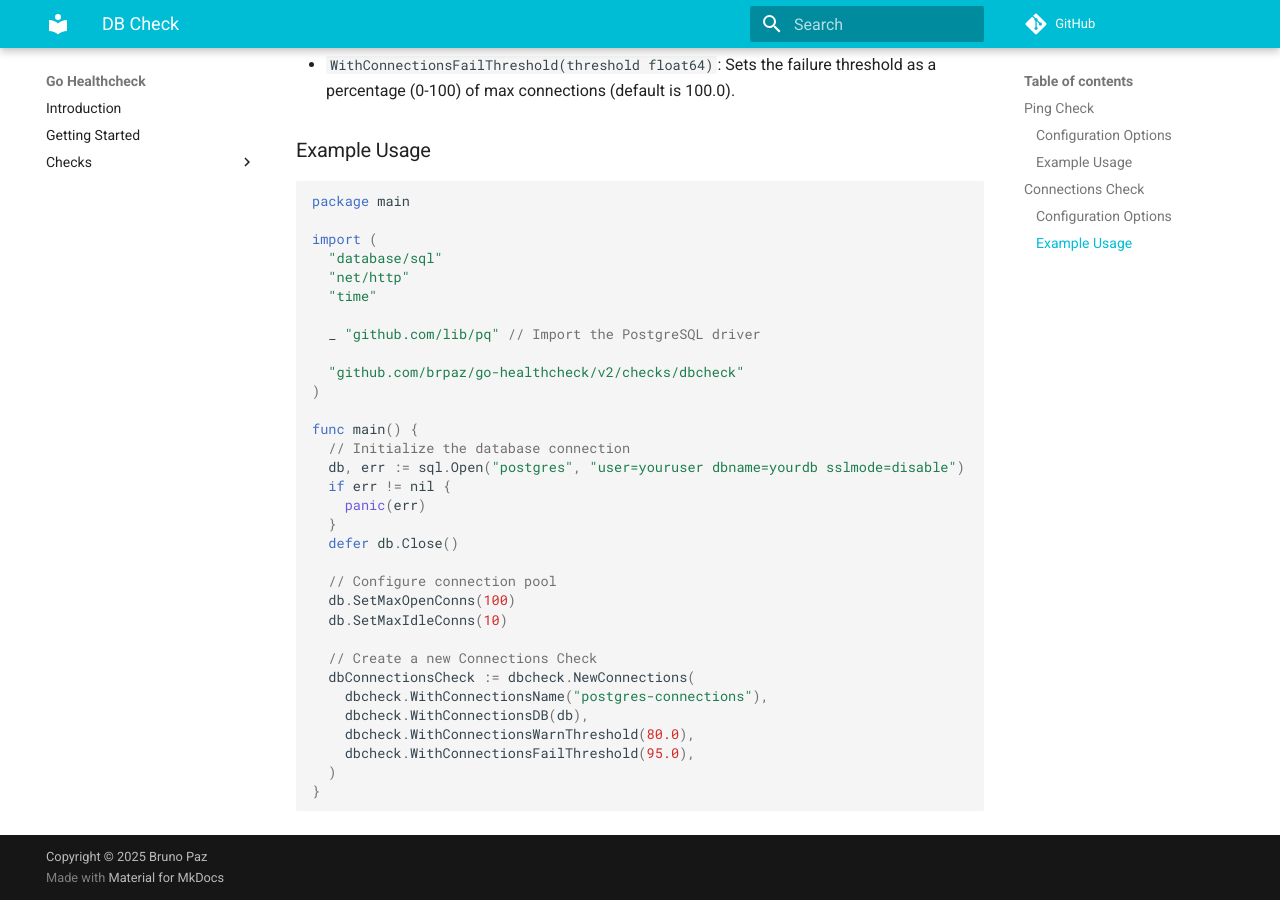
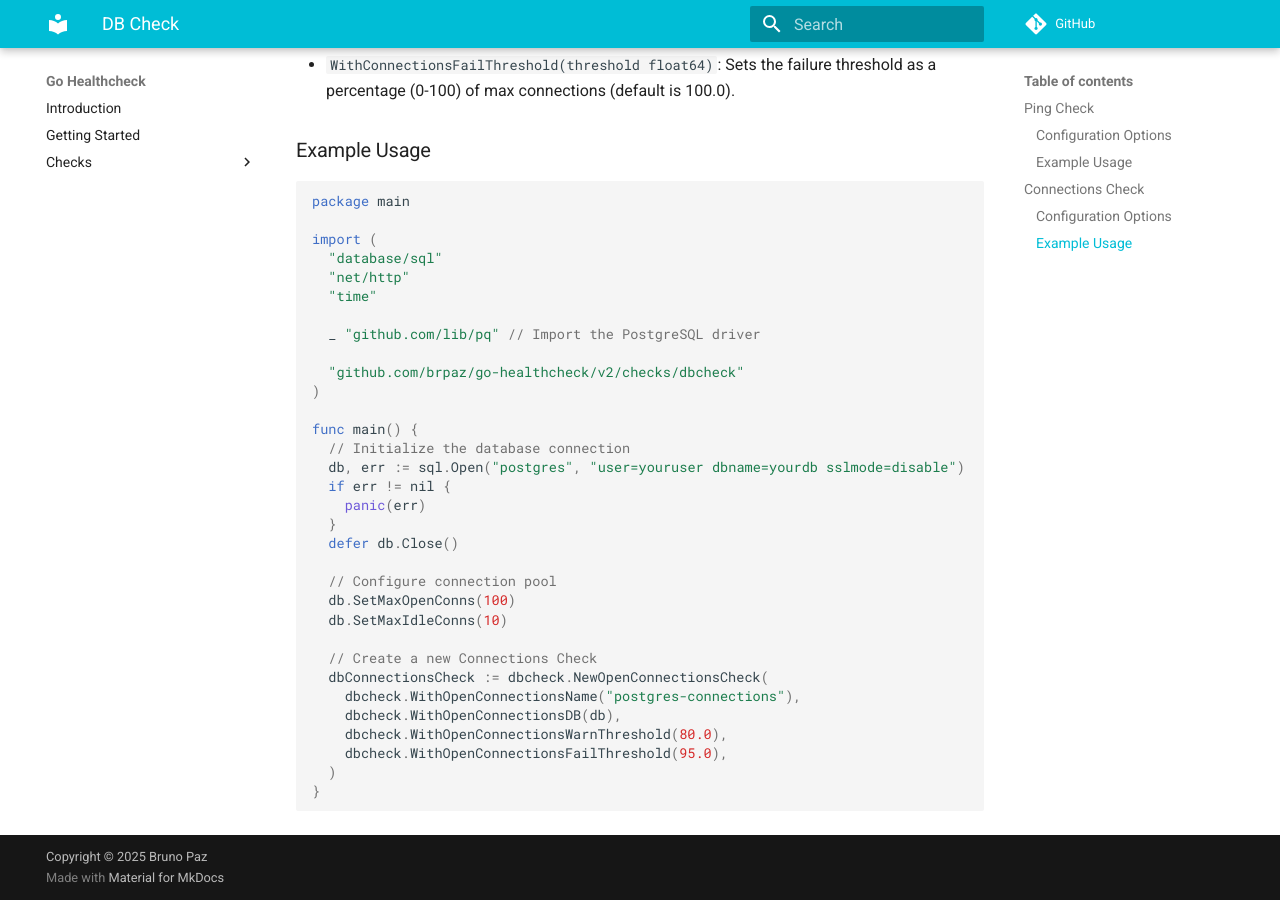
Before and after one commit to brpaz/go-healthcheck, an MkDocs documentation site: the page built from docs/checks/db-check.md, in a window 1280 px wide and 900 px high, scrolled down 1619 px. Built offline with MkDocs 1.6.1 and Material for MkDocs 9.7.7, drawn with Linux system fonts in a browser that asks for light colours; comment, search, counter and statistics services are not loaded.

Commit message:
fix: inconsistent db checks constructor naming

````diff
--- a/docs/checks/db-check.md
+++ b/docs/checks/db-check.md
@@ -88,11 +88,11 @@ func main() {
   db.SetMaxIdleConns(10)
 
   // Create a new Connections Check
-  dbConnectionsCheck := dbcheck.NewConnections(
-    dbcheck.WithConnectionsName("postgres-connections"),
-    dbcheck.WithConnectionsDB(db),
-    dbcheck.WithConnectionsWarnThreshold(80.0),
-    dbcheck.WithConnectionsFailThreshold(95.0),
+  dbConnectionsCheck := dbcheck.NewOpenConnectionsCheck(
+    dbcheck.WithOpenConnectionsName("postgres-connections"),
+    dbcheck.WithOpenConnectionsDB(db),
+    dbcheck.WithOpenConnectionsWarnThreshold(80.0),
+    dbcheck.WithOpenConnectionsFailThreshold(95.0),
   )
 }
 ```
````
Also changed, not shown: other parts of docs/checks/db-check.md (+1 -1 lines), 4 other files.
